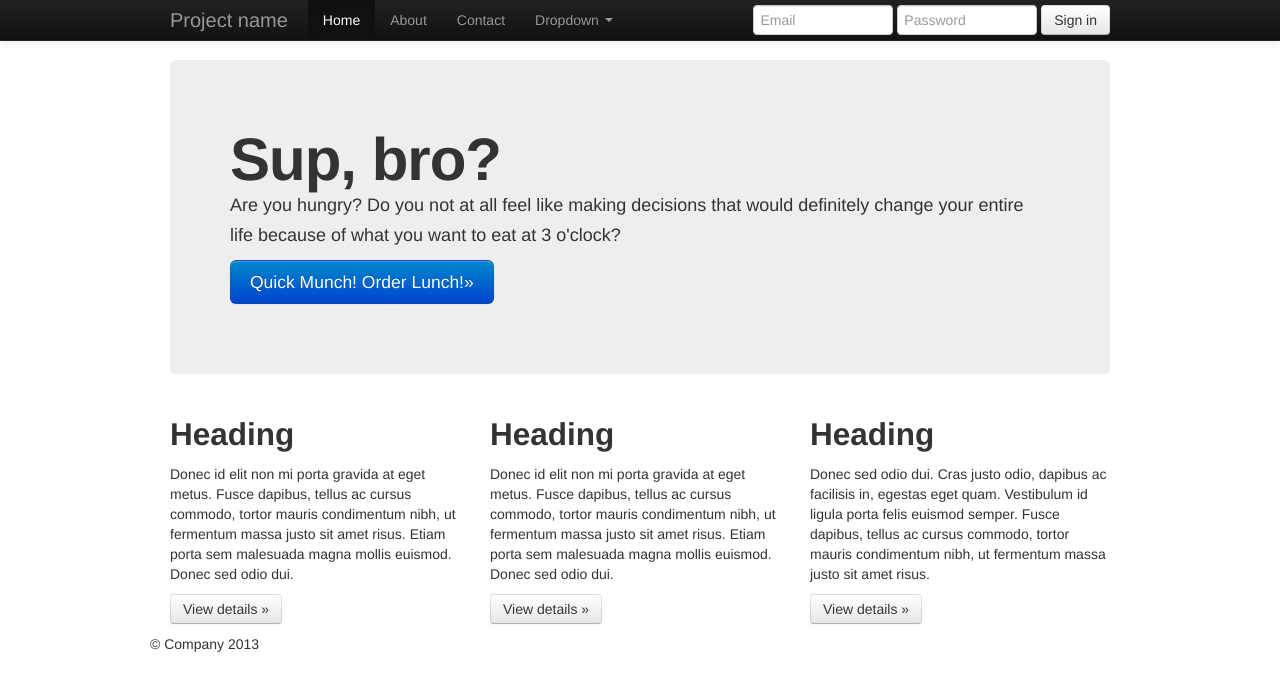
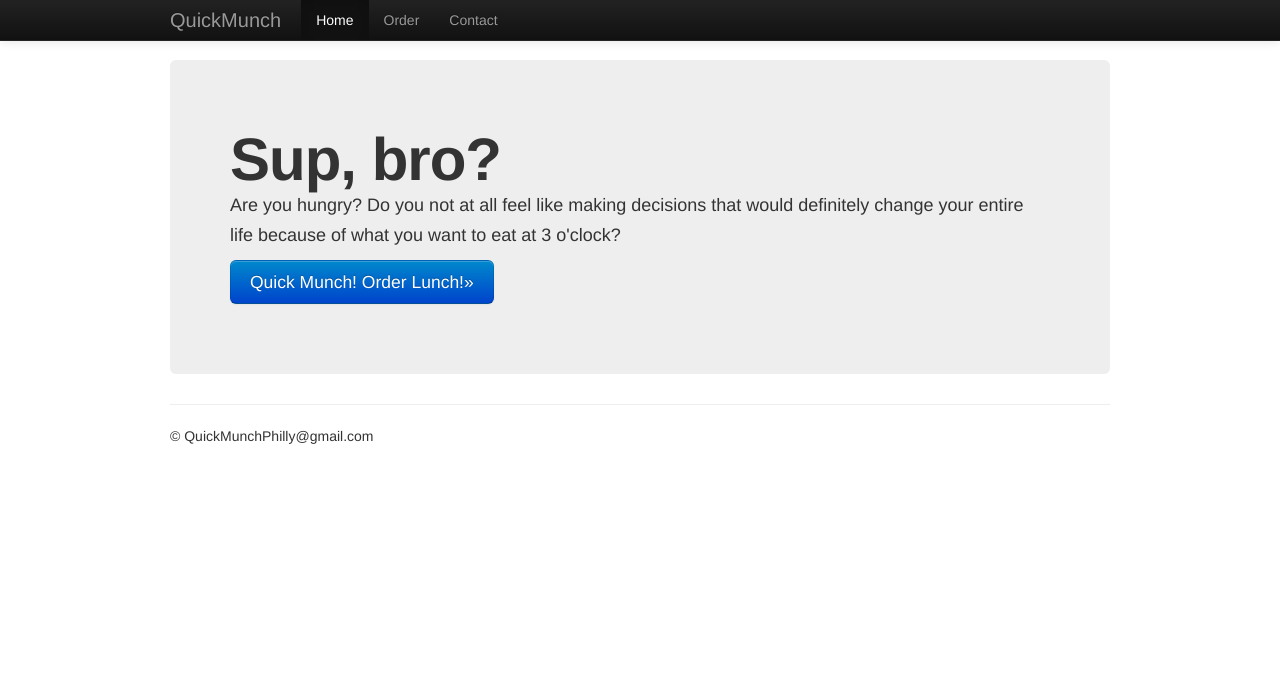
Before and after one commit to sudo999/Munchlax, a Flask app: page / in a window 1280 px wide. Shown: the top 691 px of the page. Run offline with Flask 2, Linux system fonts and the light colour scheme; some libraries are stand-ins or nearby versions.

Commit message:
simplified first page

```diff
--- a/app/templates/template.html
+++ b/app/templates/template.html
@@ -1,5 +1,3 @@
-
-
 <!DOCTYPE html>
 <html lang="en">
   <head>
@@ -42,30 +40,13 @@
             <span class="icon-bar"></span>
             <span class="icon-bar"></span>
           </button>
-          <a class="brand" href="#">Project name</a>
+          <a class="brand" href="#">QuickMunch</a>
           <div class="nav-collapse collapse">
             <ul class="nav">
               <li class="active"><a href="#">Home</a></li>
-              <li><a href="#about">About</a></li>
+              <li><a href="order">Order</a></li>
               <li><a href="#contact">Contact</a></li>
-              <li class="dropdown">
-                <a href="#" class="dropdown-toggle" data-toggle="dropdown">Dropdown <b class="caret"></b></a>
-                <ul class="dropdown-menu">
-                  <li><a href="#">Action</a></li>
-                  <li><a href="#">Another action</a></li>
-                  <li><a href="#">Something else here</a></li>
-                  <li class="divider"></li>
-                  <li class="nav-header">Nav header</li>
-                  <li><a href="#">Separated link</a></li>
-                  <li><a href="#">One more separated link</a></li>
-                </ul>
-              </li>
             </ul>
-            <form class="navbar-form pull-right">
-              <input class="span2" type="text" placeholder="Email">
-              <input class="span2" type="password" placeholder="Password">
-              <button type="submit" class="btn">Sign in</button>
-            </form>
           </div><!--/.nav-collapse -->
         </div>
       </div>
@@ -79,29 +60,10 @@
         <p><a href="/order" class="btn btn-primary btn-large">Quick Munch! Order Lunch!&raquo;</a></p>
       </div>
 
-      <!-- Example row of columns -->
-      <div class="row">
-        <div class="span4">
-          <h2>Heading</h2>
-          <p>Donec id elit non mi porta gravida at eget metus. Fusce dapibus, tellus ac cursus commodo, tortor mauris condimentum nibh, ut fermentum massa justo sit amet risus. Etiam porta sem malesuada magna mollis euismod. Donec sed odio dui. </p>
-          <p><a class="btn" href="#">View details &raquo;</a></p>
-        </div>
-        <div class="span4">
-          <h2>Heading</h2>
-          <p>Donec id elit non mi porta gravida at eget metus. Fusce dapibus, tellus ac cursus commodo, tortor mauris condimentum nibh, ut fermentum massa justo sit amet risus. Etiam porta sem malesuada magna mollis euismod. Donec sed odio dui. </p>
-          <p><a class="btn" href="#">View details &raquo;</a></p>
-       </div>
-        <div class="span4">
-          <h2>Heading</h2>
-          <p>Donec sed odio dui. Cras justo odio, dapibus ac facilisis in, egestas eget quam. Vestibulum id ligula porta felis euismod semper. Fusce dapibus, tellus ac cursus commodo, tortor mauris condimentum nibh, ut fermentum massa justo sit amet risus.</p>
-          <p><a class="btn" href="#">View details &raquo;</a></p>
-        </div
-      </div>
-
       <hr>
 
       <footer>
-        <p>&copy; Company 2013</p>
+        <p>&copy; QuickMunchPhilly@gmail.com</p>
       </footer>
 
     </div> <!-- /container -->
```
